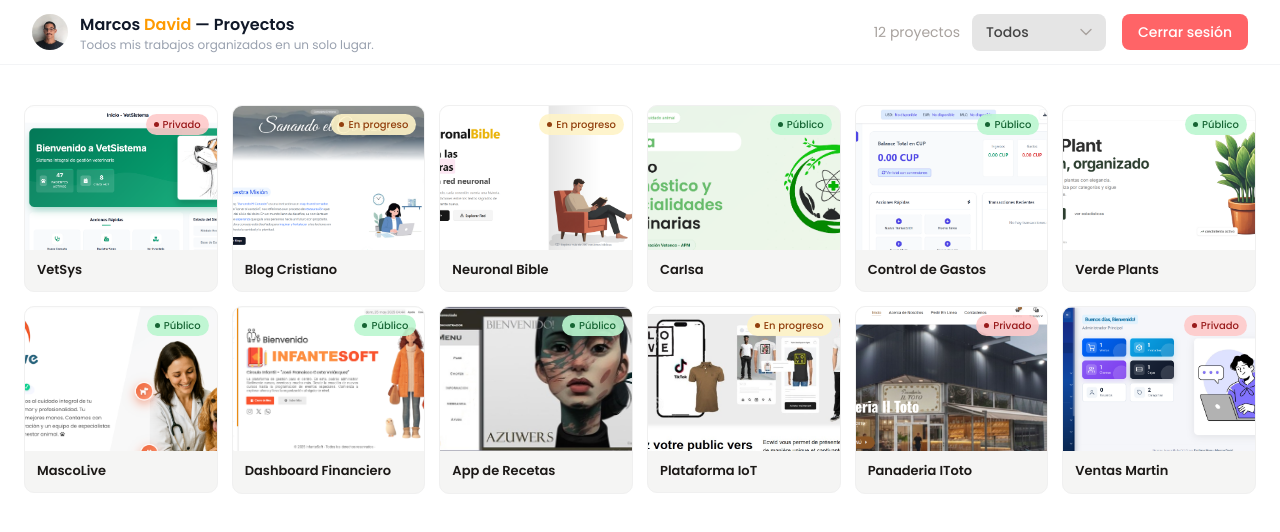
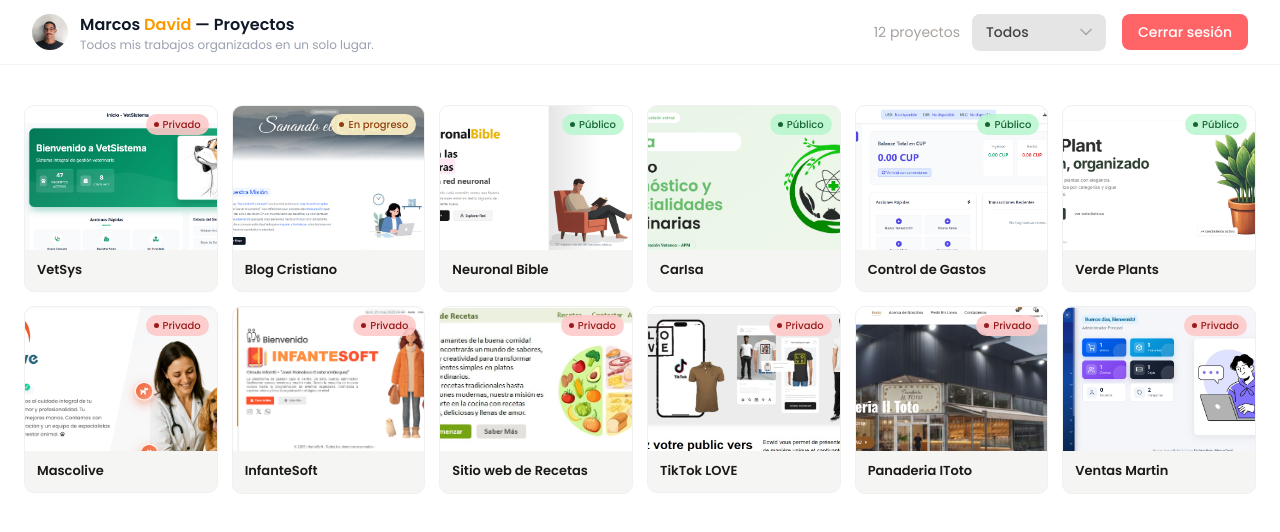
Before and after one commit to Markito333/ProjectFolder, a Next.js app: page /projects in a window 1280 px wide. Shown: the top 532 px of the page. Built offline with nearby package versions, Linux system fonts and the light colour scheme.

Commit message:
add the correct info in some projects

```diff
--- a/data/projects.ts
+++ b/data/projects.ts
@@ -4,9 +4,9 @@ export const projects: Project[] = [
   {
     id: '1',
     title: 'VetSys',
-    company: 'Veterinaria Central',
+    company: 'CarIsa',
     description:
-      'Sistema de gestión integral para veterinarias con control de pacientes, historial clínico, citas y facturación.',
+      'Sistema de gestión integral para la clinica veterina para el control de pacientes, historial clínico, citas, facturación y gestión de stock.',
     mainPhoto: '/imgs/projects/VetSys.png',
     photos: [
       '/imgs/projects/Imagen3.jpg',
@@ -15,13 +15,16 @@ export const projects: Project[] = [
     ],
     status: 'private',
     link: 'https://example.com/vetsys',
-    duration: '6 meses',
+    duration: '8 meses',
     technologies: [
-      { name: 'HTML', icon: 'https://cdn.jsdelivr.net/gh/devicons/devicon/icons/html5/html5-original.svg' },
+     { name: 'HTML', icon: 'https://cdn.jsdelivr.net/gh/devicons/devicon/icons/html5/html5-original.svg' },
       { name: 'CSS', icon: 'https://cdn.jsdelivr.net/gh/devicons/devicon/icons/css3/css3-original.svg' },
       { name: 'JavaScript', icon: 'https://cdn.jsdelivr.net/gh/devicons/devicon/icons/javascript/javascript-original.svg' },
-      { name: 'Node.js', icon: 'https://cdn.jsdelivr.net/gh/devicons/devicon/icons/nodejs/nodejs-original.svg' },
       { name: 'PostgreSQL', icon: 'https://cdn.jsdelivr.net/gh/devicons/devicon/icons/postgresql/postgresql-original.svg' },
+      { name: 'SpringBoot', icon: 'https://cdn.jsdelivr.net/gh/devicons/devicon/icons/spring/spring-original.svg' },
+      { name: 'React', icon: 'https://cdn.jsdelivr.net/gh/devicons/devicon/icons/react/react-original.svg' },
+      { name: 'Java', icon: 'https://cdn.jsdelivr.net/gh/devicons/devicon/icons/java/java-original.svg' },
+
     ],
   },
   {
@@ -29,7 +32,7 @@ export const projects: Project[] = [
     title: 'Blog Cristiano',
     company: 'Independiente',
     description:
-      'Blog cristiano, para publicacion y consultas sobre consejería cristiana.',
+      'Blog cristiano / Sanando el Corazón, para publicación y consultas sobre consejería cristiana.',
     mainPhoto: '/imgs/projects/blog.png',
     photos: [
       '/imgs/projects/imagen6.jpg',
@@ -39,9 +42,11 @@ export const projects: Project[] = [
     link: 'https://example.com/blog',
     duration: '2 meses',
     technologies: [
-      { name: 'HTML', icon: 'https://cdn.jsdelivr.net/gh/devicons/devicon/icons/html5/html5-original.svg' },
-      { name: 'CSS', icon: 'https://cdn.jsdelivr.net/gh/devicons/devicon/icons/css3/css3-original.svg' },
-      { name: 'JavaScript', icon: 'https://cdn.jsdelivr.net/gh/devicons/devicon/icons/javascript/javascript-original.svg' },
+      { name: 'React', icon: 'https://cdn.jsdelivr.net/gh/devicons/devicon/icons/react/react-original.svg' },
+      { name: 'TypeScript', icon: 'https://cdn.jsdelivr.net/gh/devicons/devicon/icons/typescript/typescript-original.svg' },
+      { name: 'Vite', icon: 'https://cdn.jsdelivr.net/gh/devicons/devicon/icons/vitejs/vitejs-original.svg' },
+      { name: 'TailwindCSS', icon: 'https://cdn.jsdelivr.net/gh/devicons/devicon/icons/tailwindcss/tailwindcss-original.svg' },
+      { name: 'Next.js', icon: 'https://cdn.jsdelivr.net/gh/devicons/devicon/icons/nextjs/nextjs-original.svg' },
     ],
   },
   {
@@ -55,15 +60,15 @@ export const projects: Project[] = [
       '/imgs/projects/Imagen8.jpg',
       '/imgs/projects/Imagen9.jpg',
     ],
-    status: 'in-progress',
+    status: 'public',
     link: 'https://example.com/neuronalbible',
-    duration: '8 meses',
+    duration: '1 mes',
     technologies: [
-      { name: 'HTML', icon: 'https://cdn.jsdelivr.net/gh/devicons/devicon/icons/html5/html5-original.svg' },
-      { name: 'CSS', icon: 'https://cdn.jsdelivr.net/gh/devicons/devicon/icons/css3/css3-original.svg' },
-      { name: 'JavaScript', icon: 'https://cdn.jsdelivr.net/gh/devicons/devicon/icons/javascript/javascript-original.svg' },
-      { name: 'Python', icon: 'https://cdn.jsdelivr.net/gh/devicons/devicon/icons/python/python-original.svg' },
-      { name: 'TensorFlow', icon: 'https://cdn.jsdelivr.net/gh/devicons/devicon/icons/tensorflow/tensorflow-original.svg' },
+      { name: 'TypeScript', icon: 'https://cdn.jsdelivr.net/gh/devicons/devicon/icons/typescript/typescript-original.svg' },
+      { name: 'Taildwind', icon: 'https://cdn.jsdelivr.net/gh/devicons/devicon/icons/tailwindcss/tailwindcss-original.svg' },
+      { name: 'NextJS', icon: 'https://cdn.jsdelivr.net/gh/devicons/devicon/icons/nextjs/nextjs-original.svg' },
+      { name: 'React', icon: 'https://cdn.jsdelivr.net/gh/devicons/devicon/icons/react/react-original.svg' },
+
     ],
   },
   {
@@ -111,7 +116,7 @@ export const projects: Project[] = [
     title: 'Verde Plants',
     company: 'VerdeLab',
     description:
-      'E-commerce de plantas ornamentales con catálogo interactivo, guía de cuidados y envío a domicilio.',
+      'Sitio web completo para la gestión de plantas y vegetación de un contexto determinado.',
     mainPhoto: '/imgs/projects/verdeplants.png',
     photos: [
       '/imgs/projects/Imagen2.jpg',
@@ -121,17 +126,20 @@ export const projects: Project[] = [
     link: 'https://example.com/verdeplants',
     duration: '4 meses',
     technologies: [
-      { name: 'HTML', icon: 'https://cdn.jsdelivr.net/gh/devicons/devicon/icons/html5/html5-original.svg' },
-      { name: 'CSS', icon: 'https://cdn.jsdelivr.net/gh/devicons/devicon/icons/css3/css3-original.svg' },
-      { name: 'JavaScript', icon: 'https://cdn.jsdelivr.net/gh/devicons/devicon/icons/javascript/javascript-original.svg' },
-      { name: 'Node.js', icon: 'https://cdn.jsdelivr.net/gh/devicons/devicon/icons/nodejs/nodejs-original.svg' },
+      { name: 'TypeScript', icon: 'https://cdn.jsdelivr.net/gh/devicons/devicon/icons/typescript/typescript-original.svg' },
+      { name: 'Taildwind', icon: 'https://cdn.jsdelivr.net/gh/devicons/devicon/icons/tailwindcss/tailwindcss-original.svg' },
+      { name: 'NextJS', icon: 'https://cdn.jsdelivr.net/gh/devicons/devicon/icons/nextjs/nextjs-original.svg' },
       { name: 'PostgreSQL', icon: 'https://cdn.jsdelivr.net/gh/devicons/devicon/icons/postgresql/postgresql-original.svg' },
+      { name: 'SpringBoot', icon: 'https://cdn.jsdelivr.net/gh/devicons/devicon/icons/spring/spring-original.svg' },
+      { name: 'React', icon: 'https://cdn.jsdelivr.net/gh/devicons/devicon/icons/react/react-original.svg' },
+      { name: 'Java', icon: 'https://cdn.jsdelivr.net/gh/devicons/devicon/icons/java/java-original.svg' },
+
     ],
   },
   {
     id: '7',
-    title: 'MascoLive',
-    company: 'PetServices',
+    title: 'Mascolive',
+    company: 'mascolive',
     description:
       'Plataforma de servicios veterinarios a domicilio con geolocalización, reservas en tiempo real y perfiles de mascotas.',
     mainPhoto: '/imgs/projects/mascolive.png',
@@ -139,80 +147,74 @@ export const projects: Project[] = [
       '/imgs/projects/Imagen4.jpg',
       '/imgs/projects/Imagen5.jpg',
     ],
-    status: 'public',
-    duration: '7 meses',
+    status: 'private',
+    duration: '11 meses',
     technologies: [
       { name: 'HTML', icon: 'https://cdn.jsdelivr.net/gh/devicons/devicon/icons/html5/html5-original.svg' },
       { name: 'CSS', icon: 'https://cdn.jsdelivr.net/gh/devicons/devicon/icons/css3/css3-original.svg' },
       { name: 'JavaScript', icon: 'https://cdn.jsdelivr.net/gh/devicons/devicon/icons/javascript/javascript-original.svg' },
-      { name: 'Node.js', icon: 'https://cdn.jsdelivr.net/gh/devicons/devicon/icons/nodejs/nodejs-original.svg' },
-      { name: 'MongoDB', icon: 'https://cdn.jsdelivr.net/gh/devicons/devicon/icons/mongodb/mongodb-original.svg' },
     ],
   },
   {
     id: '8',
-    title: 'Dashboard Financiero',
-    company: 'DataFinance',
+    title: 'InfanteSoft',
+    company: 'Círculo Infantil "JFCV"',
     description:
-      'Dashboard interactivo para análisis financiero con visualización de datos, reportes automatizados y predicciones.',
+      'Sistema web integral, para la gestion de infantes, stock, cursos, trabajadores y más, en un círculo infantil.',
     mainPhoto: '/imgs/projects/Imagen1.png',
     photos: [
       '/imgs/projects/imagen6.jpg',
       '/imgs/projects/Imagen7.jpg',
     ],
-    status: 'public',
+    status: 'private',
     duration: '4 meses',
     technologies: [
       { name: 'HTML', icon: 'https://cdn.jsdelivr.net/gh/devicons/devicon/icons/html5/html5-original.svg' },
       { name: 'CSS', icon: 'https://cdn.jsdelivr.net/gh/devicons/devicon/icons/css3/css3-original.svg' },
       { name: 'JavaScript', icon: 'https://cdn.jsdelivr.net/gh/devicons/devicon/icons/javascript/javascript-original.svg' },
-      { name: 'Python', icon: 'https://cdn.jsdelivr.net/gh/devicons/devicon/icons/python/python-original.svg' },
-      { name: 'D3.js', icon: 'https://cdn.jsdelivr.net/gh/devicons/devicon/icons/d3js/d3js-original.svg' },
+      { name: 'SpringBoot', icon: 'https://cdn.jsdelivr.net/gh/devicons/devicon/icons/spring/spring-original.svg' },
+      { name: 'PostgreSQL', icon: 'https://cdn.jsdelivr.net/gh/devicons/devicon/icons/postgresql/postgresql-original.svg' },
+      { name: 'Java', icon: 'https://cdn.jsdelivr.net/gh/devicons/devicon/icons/java/java-original.svg' },
+
     ],
   },
   {
     id: '9',
-    title: 'App de Recetas',
-    company: 'CookHub',
+    title: 'Sitio web de Recetas',
+    company: 'UNAH',
     description:
-      'Red social de recetas con subida de fotos, valoraciones, lista de ingredientes inteligente y planificador de comidas.',
-    mainPhoto: '/imgs/projects/Imagen2.jpg',
+      'Sitio web para consultar recetas cubanas, italianas y españolas en un restaurante.',
+    mainPhoto: '/imgs/projects/Imagen5.jpg',
     photos: [
       '/imgs/projects/Imagen8.jpg',
       '/imgs/projects/Imagen9.jpg',
       '/imgs/projects/Imagen10.jpg',
     ],
-    status: 'public',
-    link: 'https://example.com/recetas',
+    status: 'private',
     duration: '3 meses',
     technologies: [
-      { name: 'HTML', icon: 'https://cdn.jsdelivr.net/gh/devicons/devicon/icons/html5/html5-original.svg' },
-      { name: 'CSS', icon: 'https://cdn.jsdelivr.net/gh/devicons/devicon/icons/css3/css3-original.svg' },
-      { name: 'JavaScript', icon: 'https://cdn.jsdelivr.net/gh/devicons/devicon/icons/javascript/javascript-original.svg' },
-      { name: 'Node.js', icon: 'https://cdn.jsdelivr.net/gh/devicons/devicon/icons/nodejs/nodejs-original.svg' },
-      { name: 'PostgreSQL', icon: 'https://cdn.jsdelivr.net/gh/devicons/devicon/icons/postgresql/postgresql-original.svg' },
+           { name: 'WordPress', icon: 'https://cdn.jsdelivr.net/gh/devicons/devicon/icons/wordpress/wordpress-original.svg' },
+
     ],
   },
   {
     id: '10',
-    title: 'Plataforma IoT',
-    company: 'SmartHome',
+    title: 'TikTok LOVE',
+    company: 'bookingfwi',
     description:
-      'Plataforma de Internet de las Cosas para hogares inteligentes con control remoto de dispositivos, automatización de rutinas y monitoreo en tiempo real mediante sensores.',
+      'Sitio web promocional para diseños LOVE en TikTok',
     mainPhoto: '/imgs/projects/Imagen11.jpg',
     photos: [
       '/imgs/projects/Imagen12.jpg',
       '/imgs/projects/Imagen1.png',
     ],
-    status: 'in-progress',
-    duration: '2 meses',
+    status: 'private',
+    duration: '1 mes',
     technologies: [
       { name: 'HTML', icon: 'https://cdn.jsdelivr.net/gh/devicons/devicon/icons/html5/html5-original.svg' },
       { name: 'CSS', icon: 'https://cdn.jsdelivr.net/gh/devicons/devicon/icons/css3/css3-original.svg' },
-      { name: 'JavaScript', icon: 'https://cdn.jsdelivr.net/gh/devicons/devicon/icons/javascript/javascript-original.svg' },
-      { name: 'Python', icon: 'https://cdn.jsdelivr.net/gh/devicons/devicon/icons/python/python-original.svg' },
-      { name: 'Node.js', icon: 'https://cdn.jsdelivr.net/gh/devicons/devicon/icons/nodejs/nodejs-original.svg' },
-      { name: 'MongoDB', icon: 'https://cdn.jsdelivr.net/gh/devicons/devicon/icons/mongodb/mongodb-original.svg' },
+      { name: 'WordPress', icon: 'https://cdn.jsdelivr.net/gh/devicons/devicon/icons/wordpress/wordpress-original.svg' },
+
     ],
   },
    {
@@ -229,9 +231,12 @@ export const projects: Project[] = [
     status: 'private',
     duration: '1 mes',
     technologies: [
-      { name: 'HTML', icon: 'https://cdn.jsdelivr.net/gh/devicons/devicon/icons/html5/html5-original.svg' },
+    { name: 'HTML', icon: 'https://cdn.jsdelivr.net/gh/devicons/devicon/icons/html5/html5-original.svg' },
       { name: 'CSS', icon: 'https://cdn.jsdelivr.net/gh/devicons/devicon/icons/css3/css3-original.svg' },
       { name: 'JavaScript', icon: 'https://cdn.jsdelivr.net/gh/devicons/devicon/icons/javascript/javascript-original.svg' },
+      { name: 'PHP', icon: 'https://cdn.jsdelivr.net/gh/devicons/devicon/icons/php/php-original.svg' },
+      { name: 'MySQL', icon: 'https://cdn.jsdelivr.net/gh/devicons/devicon/icons/mysql/mysql-original.svg' },
+      { name: 'Git', icon: 'https://cdn.jsdelivr.net/gh/devicons/devicon/icons/git/git-original.svg' },
     ],
   },
   {
@@ -251,8 +256,11 @@ export const projects: Project[] = [
       { name: 'HTML', icon: 'https://cdn.jsdelivr.net/gh/devicons/devicon/icons/html5/html5-original.svg' },
       { name: 'CSS', icon: 'https://cdn.jsdelivr.net/gh/devicons/devicon/icons/css3/css3-original.svg' },
       { name: 'JavaScript', icon: 'https://cdn.jsdelivr.net/gh/devicons/devicon/icons/javascript/javascript-original.svg' },
-      { name: 'Node.js', icon: 'https://cdn.jsdelivr.net/gh/devicons/devicon/icons/nodejs/nodejs-original.svg' },
-      { name: 'PostgreSQL', icon: 'https://cdn.jsdelivr.net/gh/devicons/devicon/icons/postgresql/postgresql-original.svg' },
+      { name: 'PHP', icon: 'https://cdn.jsdelivr.net/gh/devicons/devicon/icons/php/php-original.svg' },
+      { name: 'MySQL', icon: 'https://cdn.jsdelivr.net/gh/devicons/devicon/icons/mysql/mysql-original.svg' },
+      { name: 'Git', icon: 'https://cdn.jsdelivr.net/gh/devicons/devicon/icons/git/git-original.svg' },
+
+
     ],
   },
 ];
```
